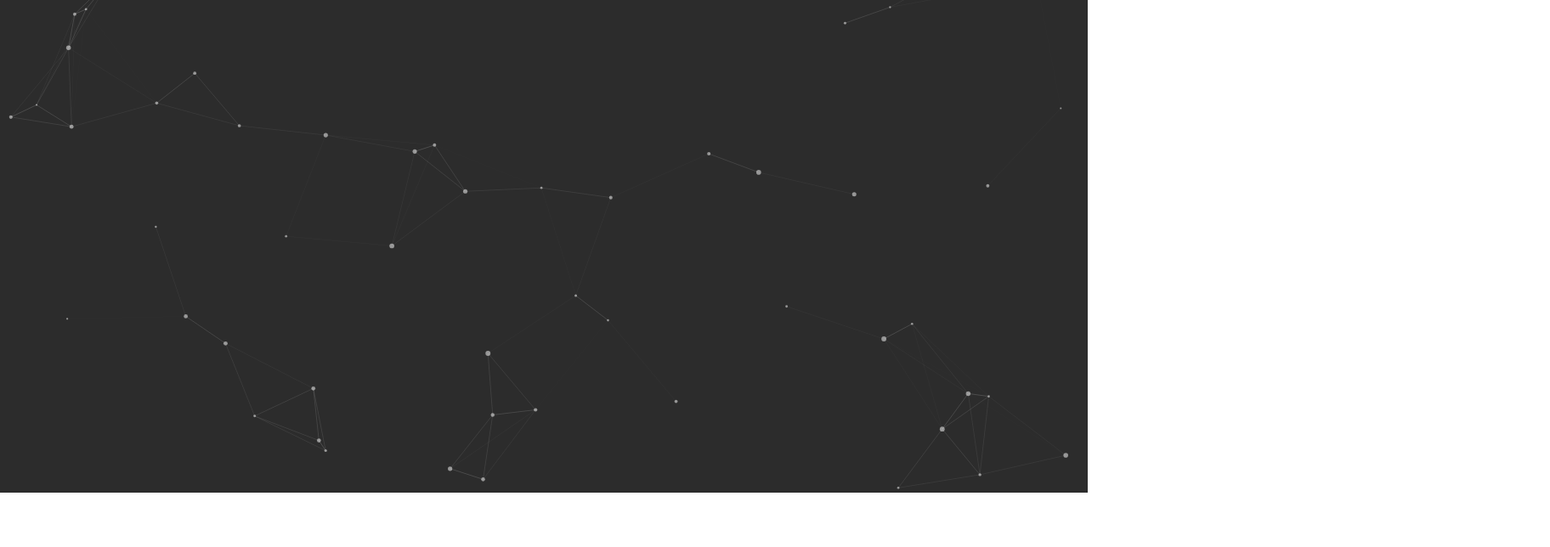
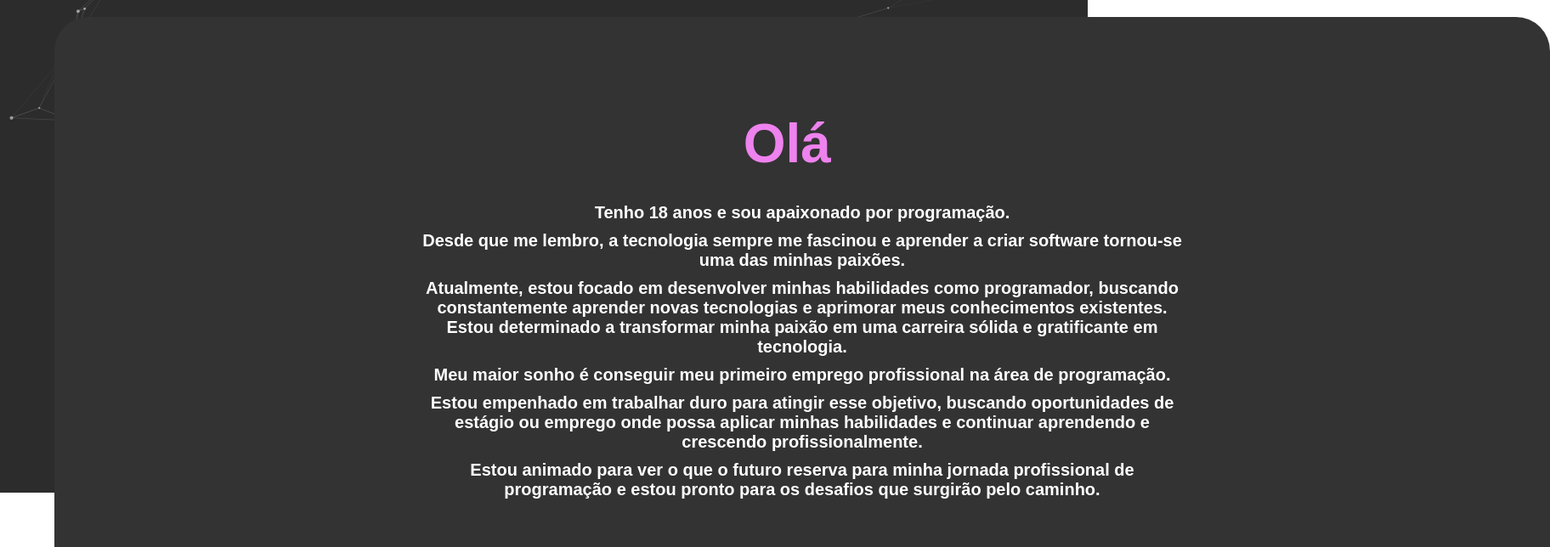
Before and after one commit to gabrielteza/port-teza, a React (Create React App) app: page /sobre-mim in a window 1280 px wide. Shown: the part 220-864 px from the top of the page at 85% size, 1824 px wide, since content can reach past the window. Before the commit the page ends 800 px from the top, so only its background shows below. Built offline with nearby package versions, Linux system fonts and the light colour scheme.

Commit message:
add page about, contact, projects

```diff
--- a/package.json
+++ b/package.json
@@ -19,6 +19,8 @@
     "react-icons": "^5.1.0",
     "react-router-dom": "^6.23.0",
     "react-scripts": "5.0.1",
+    "react-scroll": "^1.9.0",
+    "react-simple-typewriter": "^5.0.1",
     "styled-components": "^6.1.8",
     "web-vitals": "^2.1.4"
   },
--- a/src/components/header/Header.jsx
+++ b/src/components/header/Header.jsx
@@ -3,7 +3,7 @@ import './header.css'
 
 export default function Header() {
   return (
-    <div className="header">
+    <div className="header" id='header'>
         <h1>Oi, Eu sou Gabriel! 👋</h1>
         <h2>Dev. de Software</h2>
         <img src="https://media-gru1-1.cdn.whatsapp.net/v/t61.24694-24/431575721_1403024227008335_7466258130243643149_n.jpg?ccb=11-4&oh=01_Q5AaIF-6l-PQhCdE-jibaUWN3GxKOWJR5RrdOnHzWwaN9H5G&oe=66393D41&_nc_sid=e6ed6c&_nc_cat=111" alt="selfie" className='ImgSelfie' />
--- a/src/components/infos/infos.css
+++ b/src/components/infos/infos.css
@@ -37,7 +37,7 @@ hr {
   border: none;
   border-top: 4px solid #555555;
   margin: 2rem 0;
-  margin-top: 130px;
+  margin-top: 220px;
   width: 50%;
   margin-left: auto;
   position: relative;
--- a/src/components/navbar/Navbar.jsx
+++ b/src/components/navbar/Navbar.jsx
@@ -1,5 +1,6 @@
-import React, { useState } from 'react';
-import './nav.css';
+import React, { useState } from "react";
+import "./nav.css";
+import { Link } from "react-scroll";
 
 function NavBar() {
   const [isOpen, setIsOpen] = useState(false);
@@ -14,18 +15,58 @@ function NavBar() {
         <button className="navbar-toggle" onClick={toggleNavbar}>
           <span className="navbar-toggle-icon">&#9776;</span>
         </button>
-        <ul className={`navbar-menu ${isOpen ? 'open' : ''}`}>
+        <ul className={`navbar-menu ${isOpen ? "open" : ""}`}>
           <li className="navbar-item">
-            <a href="/" className="navbar-link">Pagina Inicial</a>
+            <Link
+              activeClass="active"
+              to="header"
+              spy={true}
+              smooth={true}
+              offset={50}
+              duration={500}
+              className="navbar-link"
+            >
+              Pagina Inicial
+            </Link>
           </li>
           <li className="navbar-item">
-            <a href="/about" className="navbar-link">Sobre Mim</a>
+            <Link
+              activeClass="active"
+              to="about"
+              spy={true}
+              smooth={true}
+              offset={-100}
+              duration={500}
+              className="navbar-link"
+            >
+              Sobre mim
+            </Link>
           </li>
           <li className="navbar-item">
-            <a href="#services" className="navbar-link">Projetos</a>
+            <Link
+              activeClass="active"
+              to="projetos"
+              spy={true}
+              smooth={true}
+              offset={-90}
+              duration={500}
+              className="navbar-link"
+            >
+              Projetos
+            </Link>
           </li>
           <li className="navbar-item">
-            <a href="#contact" className="navbar-link">Contato</a>
+            <Link
+              activeClass="active"
+              to="contato"
+              spy={true}
+              smooth={true}
+              offset={-100}
+              duration={500}
+              className="navbar-link"
+            >
+              Contato
+            </Link>
           </li>
         </ul>
       </div>
--- a/src/pages/about/About.jsx
+++ b/src/pages/about/About.jsx
@@ -1,10 +1,105 @@
-import React from 'react'
-import NavBar from '../../components/navbar/Navbar'
+import React from "react";
+import "./about.css";
+import { Typewriter } from "react-simple-typewriter";
 
 export default function About() {
   return (
-    <div>
-      <NavBar/>
+    <div className="about" id="about">
+      <div className="container-about">
+        <div className="container-box">
+        <div className="about-text">
+          <h1
+            style={{ fontWeight: "bolder", fontSize: "4rem", color: "violet" }}
+          >
+            {" "}
+            <Typewriter
+              words={["Olá! Meu nome é Gabriel"]}
+              loop={0}
+              cursor
+              cursorStyle="_"
+              typeSpeed={100}
+              deleteSpeed={80}
+              delaySpeed={1000}
+            />
+          </h1>
+          <br />
+          <p
+            style={{
+              fontWeight: "bolder",
+              fontSize: "20px",
+              color: "white",
+              marginTop: "10px",
+            }}
+          >
+            Tenho 18 anos e sou apaixonado por programação.
+          </p>
+          <p
+            style={{
+              fontWeight: "bolder",
+              fontSize: "20px",
+              color: "white",
+              marginTop: "10px",
+            }}
+          >
+            Desde que me lembro, a tecnologia sempre me fascinou e aprender a
+            criar software tornou-se uma das minhas paixões.
+          </p>
+          <p
+            style={{
+              fontWeight: "bolder",
+              fontSize: "20px",
+              color: "white",
+              marginTop: "10px",
+            }}
+          >
+            {" "}
+            Atualmente, estou focado em desenvolver minhas habilidades como
+            programador, buscando constantemente aprender novas tecnologias e
+            aprimorar meus conhecimentos existentes. Estou determinado a
+            transformar minha paixão em uma carreira sólida e gratificante em
+            tecnologia.
+          </p>{" "}
+          <p
+            style={{
+              fontWeight: "bolder",
+              fontSize: "20px",
+              color: "white",
+              marginTop: "10px",
+            }}
+          >
+            {" "}
+            Meu maior sonho é conseguir meu primeiro emprego profissional na
+            área de programação.
+          </p>{" "}
+          <p
+            style={{
+              fontWeight: "bolder",
+              fontSize: "20px",
+              color: "white",
+              marginTop: "10px",
+            }}
+          >
+            Estou empenhado em trabalhar duro para atingir esse objetivo,
+            buscando oportunidades de estágio ou emprego onde possa aplicar
+            minhas habilidades e continuar aprendendo e crescendo
+            profissionalmente.
+          </p>{" "}
+          <p
+            style={{
+              fontWeight: "bolder",
+              fontSize: "20px",
+              color: "white",
+              marginTop: "10px",
+            }}
+          >
+            Estou animado para ver o que o futuro reserva para minha jornada
+            profissional de programação e estou pronto para os desafios que
+            surgirão pelo caminho.
+          </p>
+        </div>
+      </div>
+        </div>
+
     </div>
-  )
+  );
 }
--- a/src/pages/about/about.css
+++ b/src/pages/about/about.css
@@ -0,0 +1,22 @@
+.container-about{
+    margin-top: 15rem;
+
+
+}
+
+.about-text{
+    text-align: center;
+    font-size: 20px;
+    padding: 7rem 8rem;
+    margin-right: 300px;
+    margin-left: 300px;
+}
+
+.container-box{
+    height: 50rem;
+    width: 110rem;
+    margin-left: 4rem;
+    background-color: #333;
+    margin-bottom: 3rem;
+    border-radius: 40px;
+}
--- /dev/null
+++ b/src/pages/contato/Contato.jsx
@@ -0,0 +1,8 @@
+import React from 'react'
+import './contato.css'
+
+export default function Contato() {
+  return (
+    <div className='contato' id='contato'>Contato</div>
+  )
+}
--- /dev/null
+++ b/src/pages/contato/contato.css
@@ -0,0 +1,4 @@
+.contato{
+    background-color: blue;
+    height: 50rem;
+}
--- a/src/pages/content-home/content.jsx
+++ b/src/pages/content-home/content.jsx
@@ -3,6 +3,9 @@ import Header from '../../components/header/Header'
 import ParticlesComponent from '../../components/particle/Particle'
 import Navbar from '../../components/navbar/Navbar'
 import Infos from "../../components/infos/Infos";
+import About from '../about/About';
+import Projetos from '../projetos/Projetos';
+import Contato from '../contato/Contato';
 
 
 export default function content() {
@@ -12,6 +15,9 @@ export default function content() {
       <Navbar/>
       <Header />
       <Infos />
+      <About/>
+      <Projetos/>
+      <Contato/>
   </div>
 
   )
--- /dev/null
+++ b/src/pages/projetos/Projetos.jsx
@@ -0,0 +1,9 @@
+import React from 'react'
+import './projetos.css'
+
+export default function Projetos() {
+  return (
+    <div className='projetos' id='projetos'>
+        Projetos</div>
+  )
+}
--- /dev/null
+++ b/src/pages/projetos/projetos.css
@@ -0,0 +1,4 @@
+.projetos{
+    background-color: red;
+    height: 50rem;
+}
```
Also changed, not shown: 1 other file (tests, documents, lock files or other folders).
